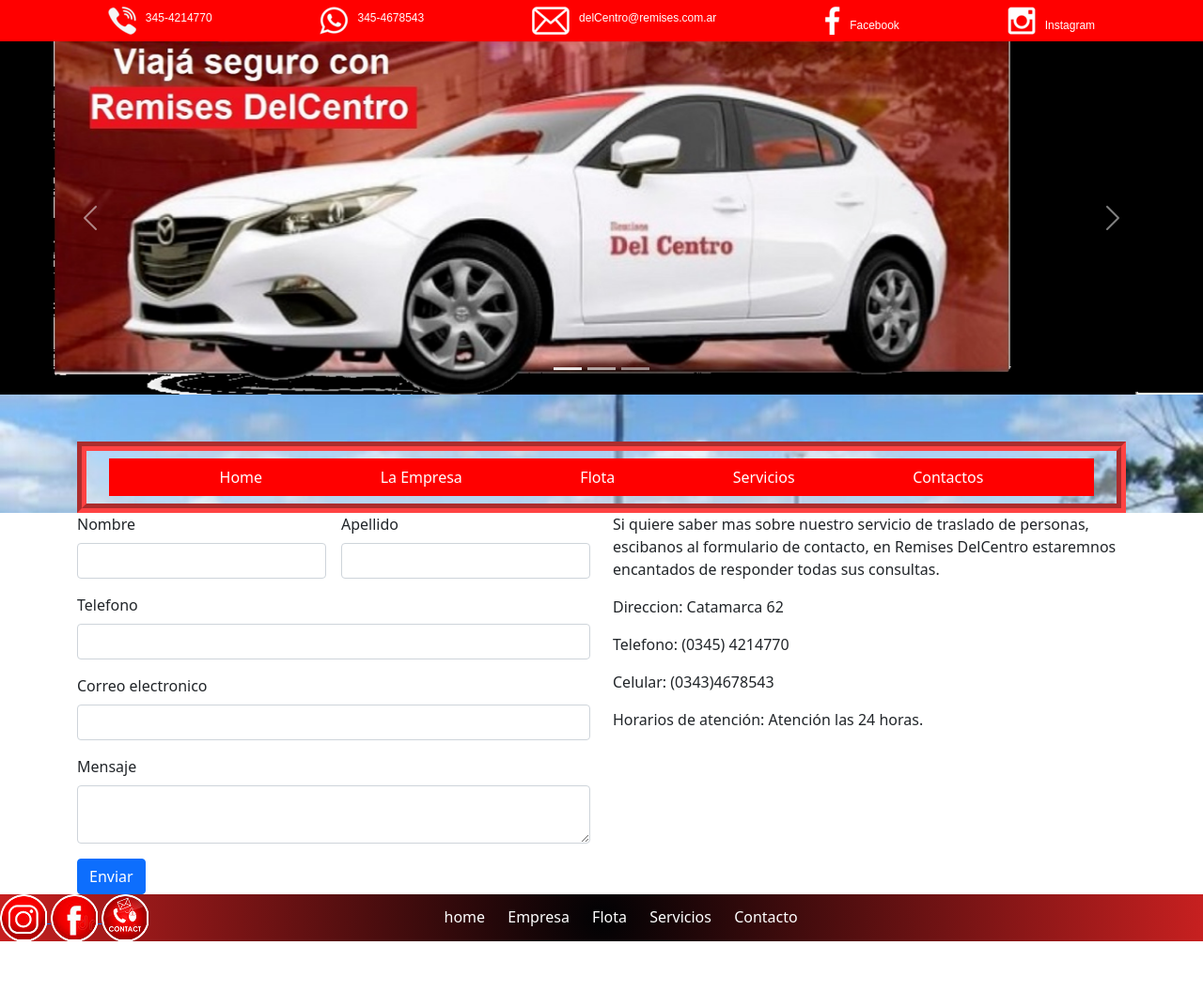
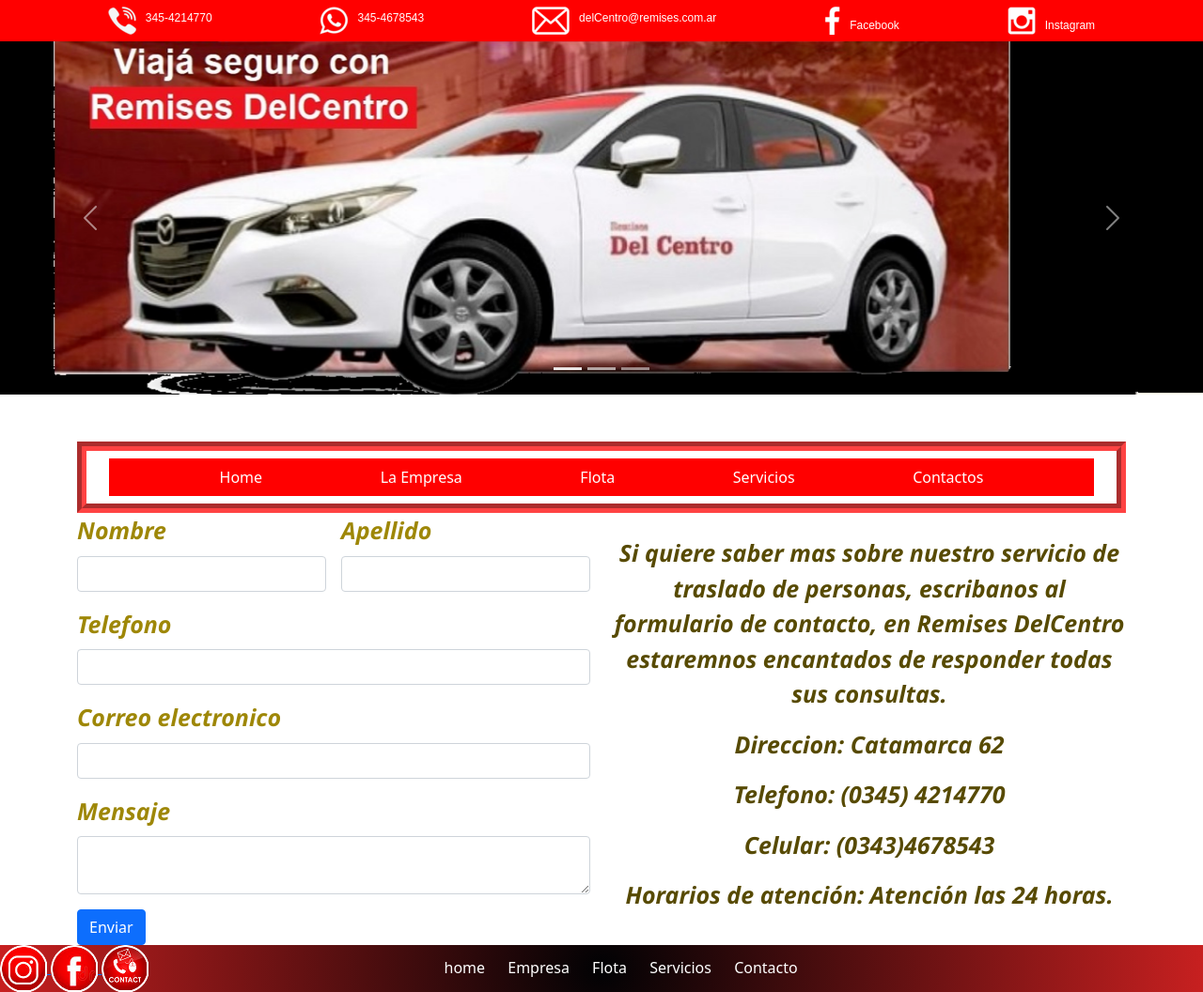
Before and after one commit to NicolasLeonardelli2021/TPCoderHouse, a website: page paginas/contacto.html in a window 1280 px wide. Shown: the whole page at 94% size. Before the commit the page ends 1002 px from the top, so only its background shows below. Drawn offline with nearby package versions, Linux system fonts and the light colour scheme.

Commit message:
aplicando estilos a Contacto

```diff
--- a/paginas/contacto.html
+++ b/paginas/contacto.html
@@ -74,7 +74,7 @@
 
 
 
-  <main class="contenedor1">
+  <!--<main class="contenedor2"> -->
   <div class="container" >
 
     <div class="row">
@@ -99,7 +99,7 @@
       </div>
     </div>
     </div>
-    </main>
+    <!--</main> -->
 
     <div class="container">
         <div class="row">
@@ -134,20 +134,23 @@
 
             </div>
             <div class="col 6">
-                    <p>
-                        Si quiere saber mas sobre nuestro servicio de traslado de personas, escibanos al formulario de contacto,
+              <br>
+
+
+                    <p class="textoContacto">
+                        Si quiere saber mas sobre nuestro servicio de traslado de personas, escribanos al formulario de contacto,
                         en Remises DelCentro estaremnos encantados de responder todas sus consultas.
                     </p>
 
-                    <p> Direccion:
+                    <p class="textoContacto"> Direccion:
                         Catamarca 62
                     </p>
 
-                    <p> Telefono: (0345) 4214770</p>
+                    <p class="textoContacto"> Telefono: (0345) 4214770</p>
 
-                    <p>Celular: (0343)4678543</p>
+                    <p class="textoContacto">Celular: (0343)4678543</p>
 
-                    <p>Horarios de atención:
+                    <p class="textoContacto">Horarios de atención:
                         Atención las 24 horas.</p>
 
                 </div>
--- /dev/null
+++ b/scss/components/_contacto.scss
@@ -0,0 +1,9 @@
+@import '../base/condicion';
+
+label{
+    @include texto(rgb(158, 135, 7));
+}
+
+.textoContacto{
+    @include texto(rgb(87, 74, 2));
+}
--- a/scss/components/_empresa.scss
+++ b/scss/components/_empresa.scss
@@ -14,5 +14,6 @@
 .empresa{
     p{
         @include texto(rgb(68, 11, 11));
+
     }
 }
--- a/scss/style.scss
+++ b/scss/style.scss
@@ -1,7 +1,6 @@
 @import 'components/header';
 @import 'components/footer';
 @import 'components/menu';
-
 
 
 @import 'components/header';
@@ -11,3 +10,4 @@
 @import 'components/empresa';
 @import 'components/flota';
 @import 'components/servicios';
+@import 'components/contacto';
```
Also changed, not shown: package.json (+8 -0 lines), css/style.css, 1 other file.
